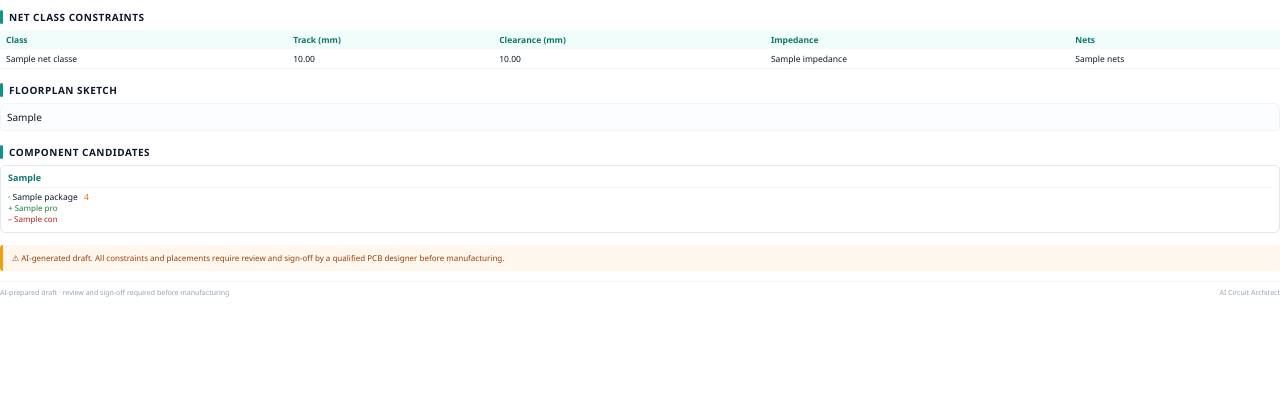
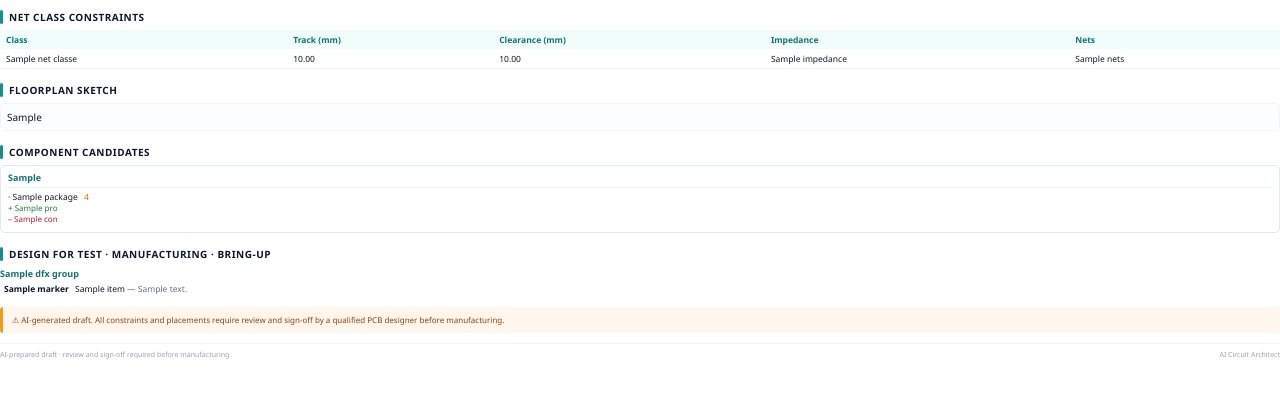
Before and after one commit to deimosmuc/aica_qwen, a Python web app: template app/templates/report.html.j2 in a window 1280 px wide. Shown: the part 385-783 px from the top of the page. Run offline with Jinja, Linux system fonts and the light colour scheme; the template is opened without the code that fills it: most values are stand-ins (such as "Sample title", 1, 10 or a date in 2020); grey boxes marked "Sample" are stand-in pictures.

Commit message:
feat(report): Design for Test/Manufacturing/Bring-up section

```diff
--- a/app/templates/report.html.j2
+++ b/app/templates/report.html.j2
@@ -41,6 +41,14 @@
   .rule-lead { font-size: 9px; color: #374151; margin: 1px 0 6px; line-height: 1.5; }
   .provenance { font-size: 8.5px; color: #0f766e; margin: 5px 0 0; }
   .provenance code { background: #f0fdfa; padding: 0 3px; border-radius: 2px; }
+  .dfx-grp { margin: 4px 0 8px; }
+  .dfx-h { font-size: 9px; font-weight: 700; color: #0f766e; margin-bottom: 2px; }
+  .dfx-list { margin: 0; padding-left: 4px; list-style: none; font-size: 8.5px; }
+  .dfx-list li { padding: 1px 0; }
+  .dfx-mark { font-weight: 700; margin-right: 4px; }
+  .dfx-mark.present { color: #15803d; } .dfx-mark.recommended { color: #0f766e; }
+  .dfx-mark.missing { color: #b91c1c; }
+  .dfx-note { color: #64748b; }
   .disclaimer { margin-top: 12px; padding: 7px 9px; background: #fff7ed;
                 border-left: 3px solid #f59e0b; border-radius: 3px;
                 font-size: 8px; color: #92400e; line-height: 1.5; }
@@ -164,6 +172,21 @@
     </table>
   {% endif %}
 
+  {% if dfx_groups %}
+  <div class="section"><div class="bar"></div><div class="t">Design for Test &middot; Manufacturing &middot; Bring-up</div></div>
+  {% for g in dfx_groups %}
+  <div class="dfx-grp">
+    <div class="dfx-h">{{ g.label }}</div>
+    <ul class="dfx-list">
+      {% for it in g["items"] %}
+      <li><span class="dfx-mark {{ it.status }}">{{ it.marker }}</span> {{ it.item }}
+        {% if it.note %}<span class="dfx-note">— {{ it.note }}</span>{% endif %}</li>
+      {% endfor %}
+    </ul>
+  </div>
+  {% endfor %}
+  {% endif %}
+
   <div class="disclaimer">⚠ AI-generated draft. All constraints and placements require
     review and sign-off by a qualified PCB designer before manufacturing.</div>
 
```
Also changed, not shown: app/generators/report.py (+24 -0 lines), tests/test_report.py (+19 -0 lines).
